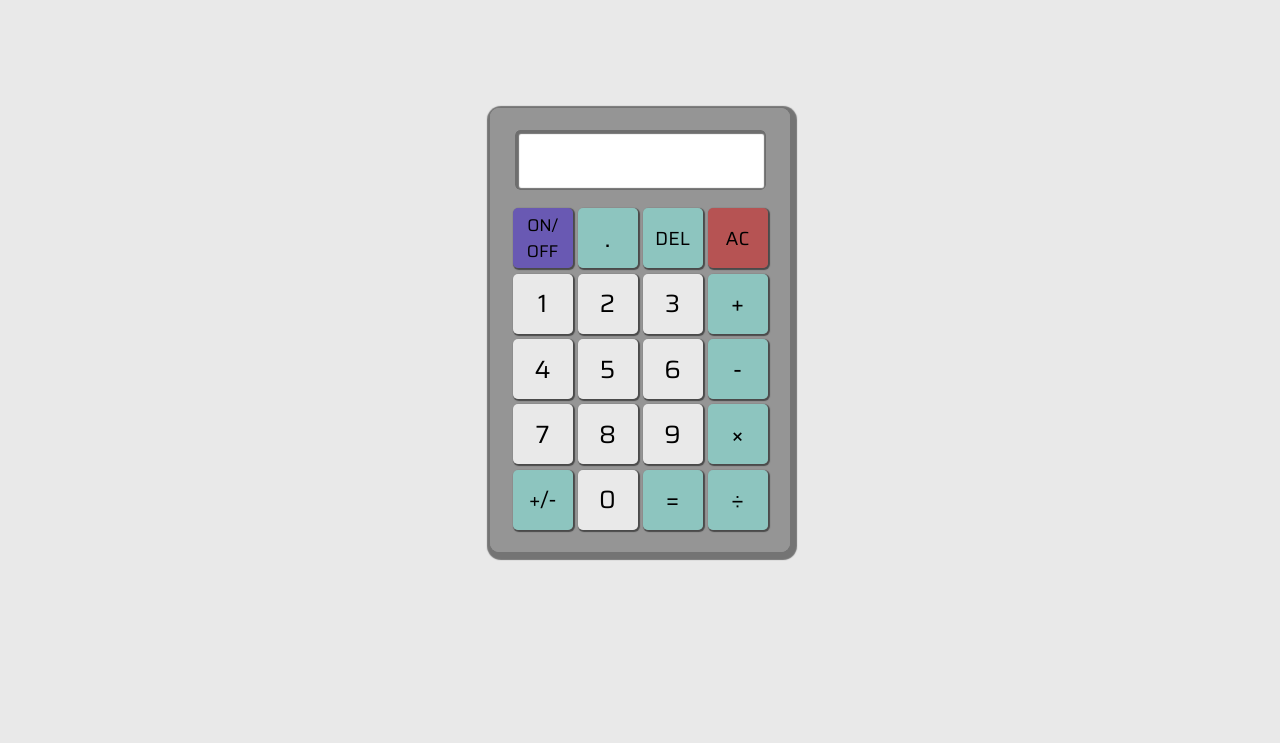
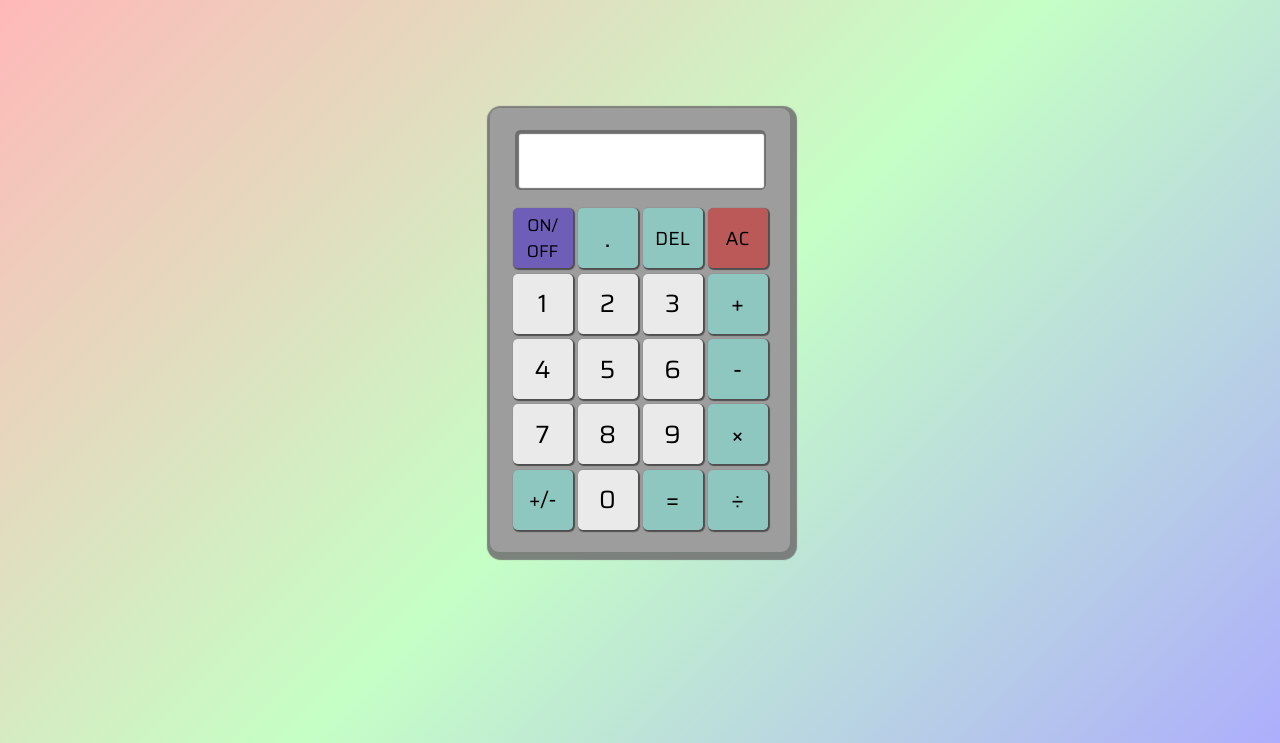
Before and after one commit to torstenbergersen/Calculator, a plain HTML site: page index.html in a window 1280 px wide. Shown: the top 743 px of the page. Drawn offline with Linux system fonts and the light colour scheme.

Commit message:
Change background color

```diff
--- a/style.css
+++ b/style.css
@@ -2,7 +2,6 @@ html {
   /* footer support */
   min-height: 100%;
   position: relative;
-  background-color: #d1d1d177;
 }
 
 body {
@@ -11,6 +10,9 @@ body {
   font-family: 'Saira';
   justify-content: center;
   align-items: center;
+  background: #FFB8B8;
+  background: -moz-linear-gradient(-45deg, #FFB8B8 0%, #C5FFC5 50%, #ACA9FF 100%);
+  background: -webkit-linear-gradient(-45deg, #FFB8B8 0%, #C5FFC5 50%, #ACA9FF 100%);
   /* footer support */
   margin-bottom: 100px;
 }
@@ -63,10 +65,9 @@ button:active {
   padding: 22px 0px;
   gap: 5px;
   border: none;
-  background-color: #0b0b0b61;
-  /* box-shadow: #0000003d 0px 3px 8px; */
-  -webkit-box-shadow: 2px 3px 1px 5px rgba(0,0,0,0.5);
-  box-shadow: 2px 3px 1px 5px rgba(0,0,0,0.5);
+  background: rgb(157, 157, 157);
+  -webkit-box-shadow: 2px 3px 1px 5px rgba(113, 113, 113, 0.844);
+  box-shadow: 2px 3px 1px 5px rgba(113, 113, 113, 0.881);
 }
 
 #power {
```
